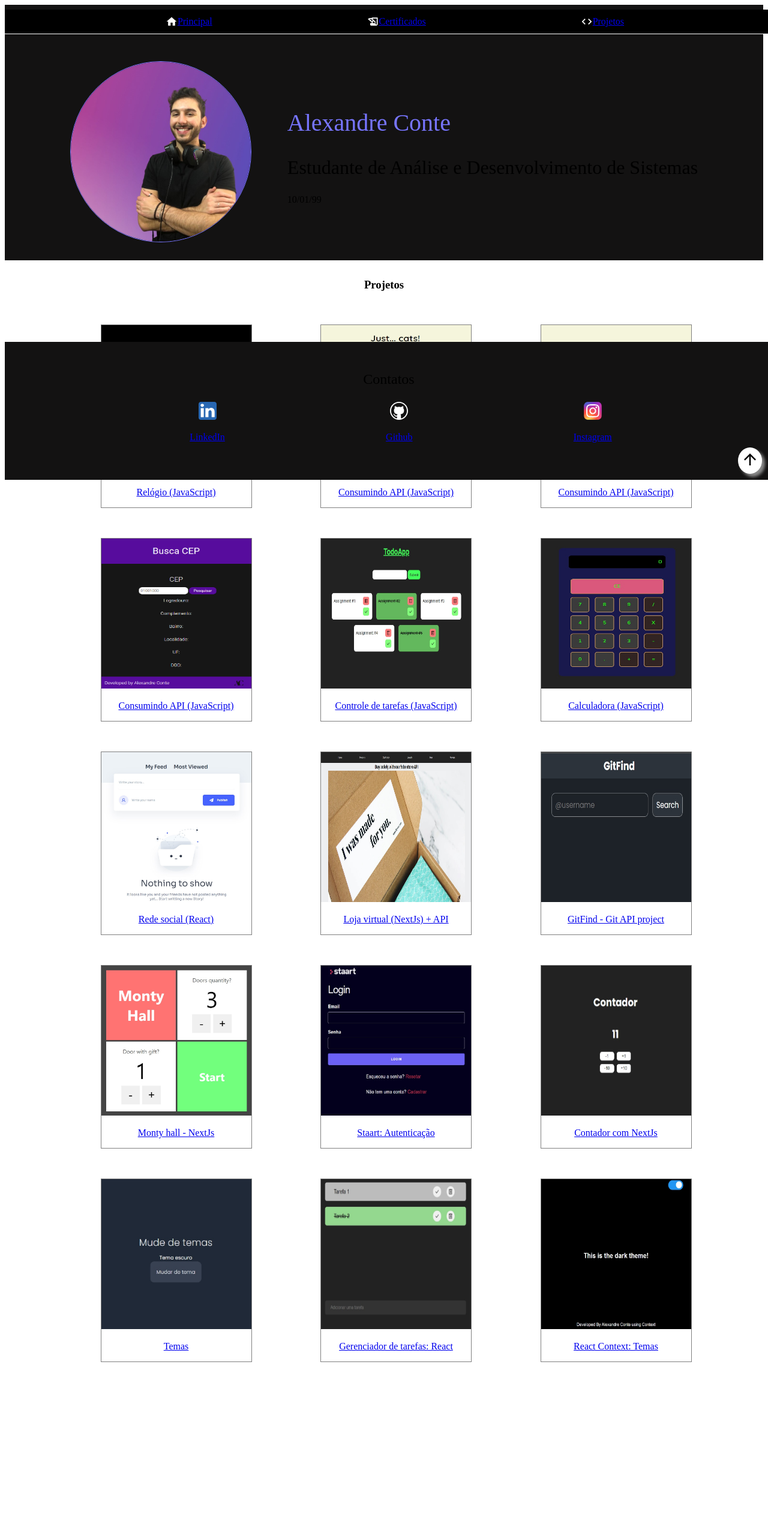
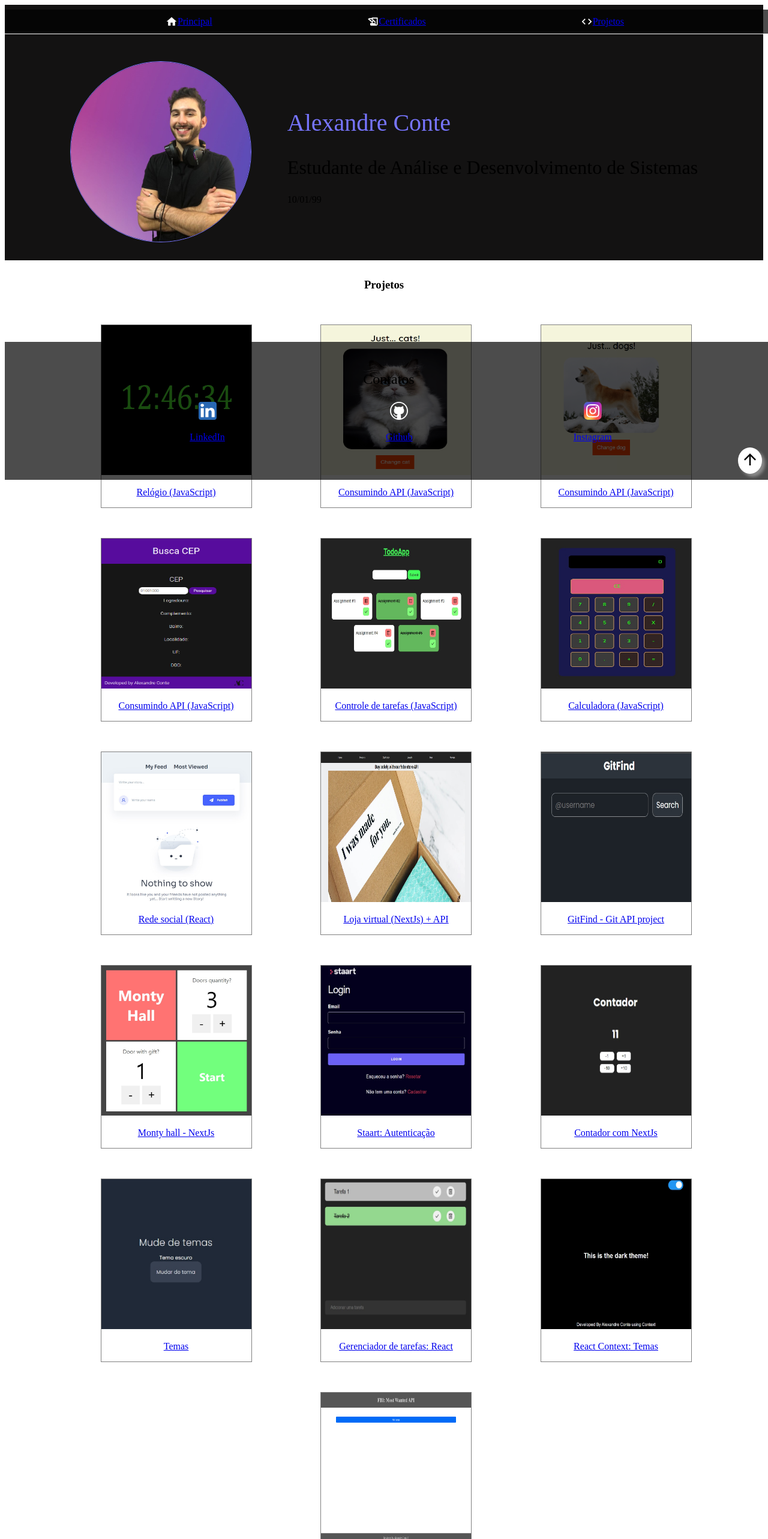
Before and after one commit to AlexandreContee/Portfolio, a Next.js app: page /projects in a window 1280 px wide. Shown: the top 2566 px of the page at 60% size. Before the commit the page ends 2510 px from the top, so only its background shows below. Built offline with nearby package versions, Linux system fonts and the light colour scheme.

Commit message:
Add fbi project and edit css

```diff
--- a/src/components/data/certificatesData.js
+++ b/src/components/data/certificatesData.js
@@ -255,7 +255,7 @@ export const certificatesData = [
     id: 35,
     href: "https://assets.staart.com/app/_k/33f218a3-34e3-4257-9b3c-eab56572d2e5/3b5792a0-d9e4-487c-ba13-275026be5efa-496ce1bb-9dfc-48fa-91d7-db6bb375584b.pdf",
     source: "/images/certifications/tech-basic-box.jpg",
-    name: "Caixa de ferramentas de Tecnologia",
+    name: "Caixa de ferramentas Tech",
     author: "Staart"
   },
   {
--- a/src/components/data/projectsData.js
+++ b/src/components/data/projectsData.js
@@ -89,4 +89,10 @@ export const projectsData = [
     href: "https://react-context-theme-changer.vercel.app/",
     text: "React Context: Temas",
   },
+  {
+    id: 15,
+    source: "/images/projects/fbi.png",
+    href: "https://fbi-most-wanted-one.vercel.app/",
+    text: "FBI API: Procurados",
+  },
 ]
--- a/src/styles/Footer.module.css
+++ b/src/styles/Footer.module.css
@@ -8,7 +8,7 @@
   bottom: 0;
   margin-top: 20px;
   text-align: center;
-  background-color: #131212;
+  background-color: #000000b3;
   padding-top: 25px;
   padding-bottom: 10px;
 }
--- a/src/styles/NavBar.module.css
+++ b/src/styles/NavBar.module.css
@@ -12,6 +12,6 @@
   align-items: center;
   padding: 10px;
   border-bottom: 1px solid #fff;
-  background-color: #000;
+  background-color: #000000b3;
   z-index: 10;
 }
```
Also changed, not shown: public/images/projects/fbi.png (added).
